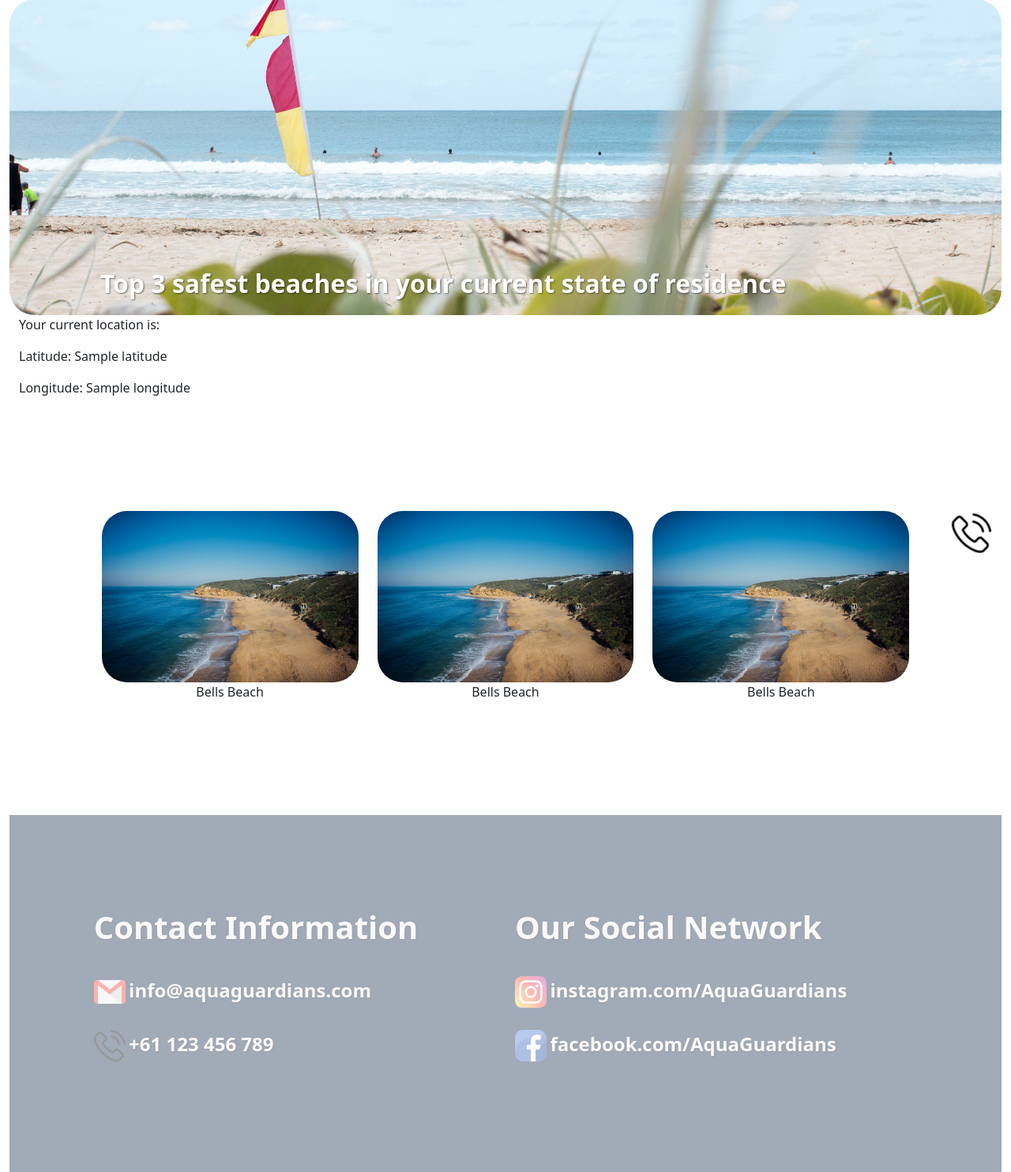
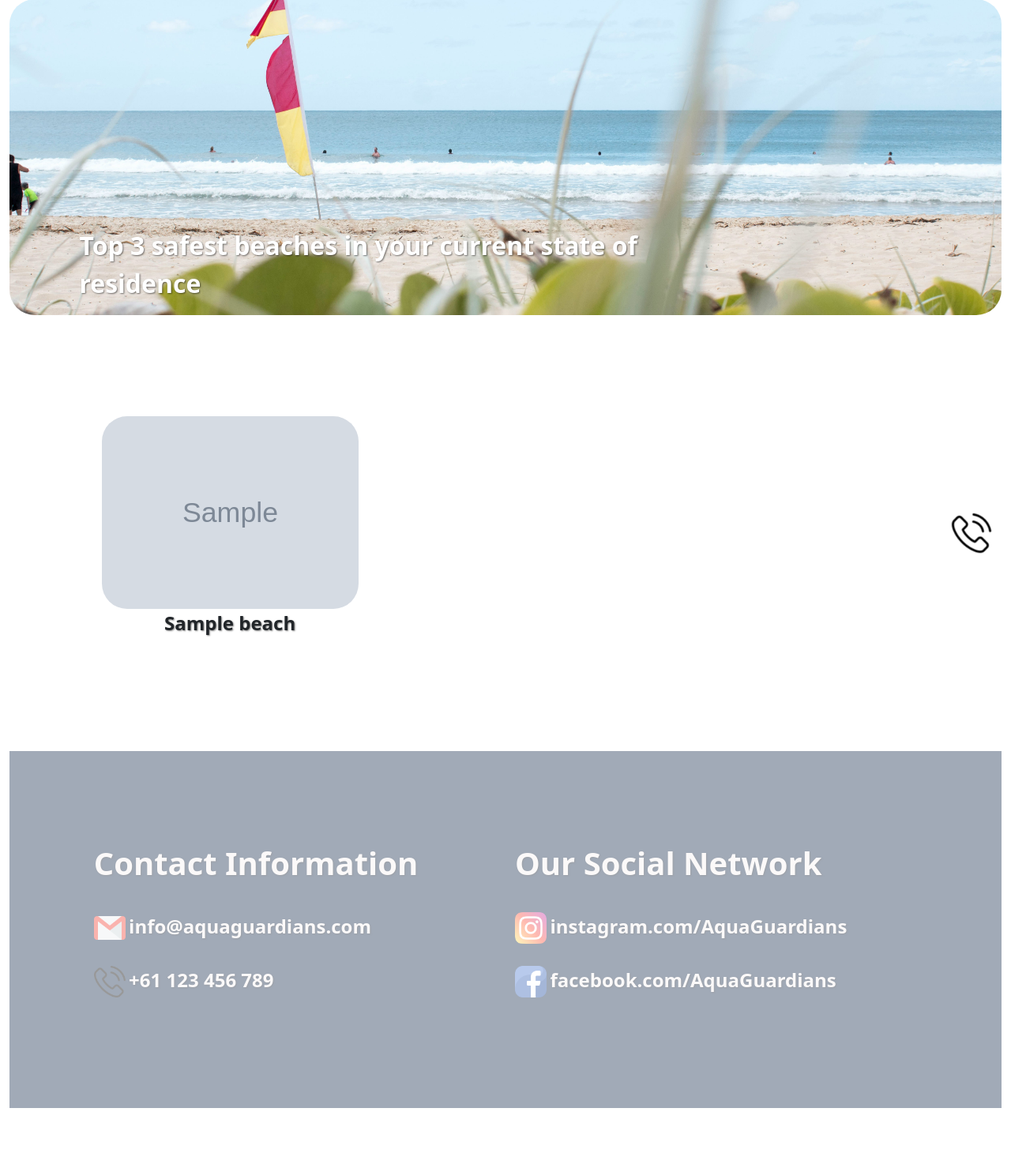
Before and after one commit to jtan0382/AquaGuardians, a Flask app: template templates/recommendation.html in a window 1280 px wide. Shown: the part 75-1559 px from the top of the page at 79% size. After the commit the page ends 1478 px from the top, so only its background shows below. Run offline with Flask 3, Linux system fonts and the light colour scheme; the visitor is signed in with stand-in values (Sample User, id 1); the template is opened without the code that fills it: most values are stand-ins (such as "Sample title", 1, 10 or a date in 2020); grey boxes marked "Sample" are stand-in pictures; parts of the project's set-up code (start-up, migrations or seed data) failed here and were passed over.

Commit message:
Updated all changes

```diff
--- a/controllers/RecommendationController.py
+++ b/controllers/RecommendationController.py
@@ -3,7 +3,6 @@ from flask import render_template, request
 from models.Recommendation import fetch_merged_data, score_beaches
 
 def index():
-    print("TEST MASUK")
     # Model parameters
     MODEL_PARAMS = {
         'a': 0.4,  # Weight for hazard rating
--- a/templates/recommendation.html
+++ b/templates/recommendation.html
@@ -15,6 +15,7 @@ block content %}
 					height: 50vh;
 				"
 			>
+				<div data-aos="fade-up" data-aos-duration="1000">
 					<div class="row w-100">
 						<div class="col-md-1"></div>
 						<!-- Aligning to the grid's padding -->
@@ -28,11 +29,12 @@ block content %}
 					</div>
 				</div>
 			</div>
+		</div>
 	</section>
 
-	<p>Your current location is:</p>
+	<!-- <p>Your current location is:</p>
 		<p>Latitude: {{ latitude }}</p>
-	<p>Longitude: {{ longitude }}</p>
+		<p>Longitude: {{ longitude }}</p> -->
 
 	<section id="list-beaches" class="list-beaches">
 		<div data-aos="fade-up">
@@ -43,6 +45,7 @@ block content %}
 					<div data-aos="fade-up" data-aos-duration="1000">
 						<div class="row">
 							<!-- #1 -->
+							{% for beach in top_beaches %}
 							<div class="col-md-4 my-3">
 								<a
 									type="button"
@@ -50,52 +53,17 @@ block content %}
 									data-bs-target="#bellsbeach1"
 								>
 									<img
-										src="/img/bellsbeach.jpg"
-										alt=""
-										class="img-fluid rounded-5"
+										src="{{beach['image_address']}}"
+										alt="{{beach['BEACH_NAME']}}"
+										class="img-fluid rounded-5 beach-image"
 									/>
 								</a>
 
 								<div class="d-flex justify-content-center align-items-center">
-									<p class="text">Bells Beach</p>
+									<p class="subtitle">{{beach['BEACH_NAME']}}</p>
 								</div>
 							</div>
-							<!-- #2 -->
-							<div class="col-md-4 my-3">
-								<a
-									type="button"
-									data-bs-toggle="modal"
-									data-bs-target="#bellsbeach2"
-								>
-									<img
-										src="/img/bellsbeach.jpg"
-										alt=""
-										class="img-fluid rounded-5"
-									/>
-								</a>
-
-								<div class="d-flex justify-content-center align-items-center">
-									<p class="text">Bells Beach</p>
-								</div>
-							</div>
-							<!-- #3 -->
-							<div class="col-md-4 my-3">
-								<a
-									type="button"
-									data-bs-toggle="modal"
-									data-bs-target="#bellsbeach3"
-								>
-									<img
-										src="/img/bellsbeach.jpg"
-										alt=""
-										class="img-fluid rounded-5"
-									/>
-								</a>
-
-								<div class="d-flex justify-content-center align-items-center">
-									<p class="text">Bells Beach</p>
-								</div>
-							</div>
+							{% endfor %}
 						</div>
 					</div>
 
@@ -110,16 +78,16 @@ block content %}
 <!-- #1 -->
 <div
 	class="modal fade"
-	id="bellsbeach1"
+	id="beachModal"
 	tabindex="-1"
 	role="dialog"
-	aria-labelledby="bellsbeach"
+	aria-labelledby="beachModalLabel"
 	aria-hidden="true"
 >
 	<div class="modal-dialog" role="document">
 		<div class="modal-content">
 			<div class="modal-header">
-				<h5 class="modal-title" id="exampleModalLabel">Bells Beach</h5>
+				<h5 class="modal-title" id="beachModalLabel">Bells Beach</h5>
 				<button
 					type="button"
 					class="close"
@@ -137,8 +105,9 @@ block content %}
 								src="/img/bellsbeach.jpg"
 								alt=""
 								class="img-fluid rounded-5"
+								id="beachModalImage"
 							/>
-							<p class="beach-description text mt-3">
+							<!-- <p class="beach-description text mt-3">
 									Lorem ipsum dolor, sit amet consectetur adipisicing elit. Non
 									praesentium inventore mollitia tenetur distinctio earum ipsam
 									provident! Natus, laborum sed quidem magni vero nulla minima
@@ -146,115 +115,7 @@ block content %}
 									temporibus, nihil repellat numquam laborum adipisci suscipit
 									soluta aperiam cumque! Beatae, nemo recusandae. Voluptates,
 									natus officiis.
-							</p>
-						</div>
-					</div>
-				</div>
-			</div>
-			<div class="modal-footer">
-				<button type="button" class="btn btn-secondary" data-bs-dismiss="modal">
-					Close
-				</button>
-				<!-- <button type="button" class="btn btn-primary">Save changes</button> -->
-			</div>
-		</div>
-	</div>
-</div>
-
-<!-- #2 -->
-<div
-	class="modal fade"
-	id="bellsbeach2"
-	tabindex="-1"
-	role="dialog"
-	aria-labelledby="bellsbeach"
-	aria-hidden="true"
->
-	<div class="modal-dialog" role="document">
-		<div class="modal-content">
-			<div class="modal-header">
-				<h5 class="modal-title" id="exampleModalLabel">Bells Beach</h5>
-				<button
-					type="button"
-					class="close"
-					data-bs-dismiss="modal"
-					aria-label="Close"
-				>
-					<span aria-hidden="true">&times;</span>
-				</button>
-			</div>
-			<div class="modal-body">
-				<div class="row">
-					<div class="col-md-12">
-						<div class="d-flex flex-column">
-							<img
-								src="/img/bellsbeach.jpg"
-								alt=""
-								class="img-fluid rounded-5"
-							/>
-							<p class="beach-description text mt-3">
-								Lorem ipsum dolor, sit amet consectetur adipisicing elit. Non
-								praesentium inventore mollitia tenetur distinctio earum ipsam
-								provident! Natus, laborum sed quidem magni vero nulla minima
-								magnam blanditiis! Sunt ut sapiente et ex dolores quo
-								temporibus, nihil repellat numquam laborum adipisci suscipit
-								soluta aperiam cumque! Beatae, nemo recusandae. Voluptates,
-								natus officiis.
-							</p>
-						</div>
-					</div>
-				</div>
-			</div>
-			<div class="modal-footer">
-				<button type="button" class="btn btn-secondary" data-bs-dismiss="modal">
-					Close
-				</button>
-				<!-- <button type="button" class="btn btn-primary">Save changes</button> -->
-			</div>
-		</div>
-	</div>
-</div>
-
-<!-- #3 -->
-<div
-	class="modal fade"
-	id="bellsbeach3"
-	tabindex="-1"
-	role="dialog"
-	aria-labelledby="bellsbeach"
-	aria-hidden="true"
->
-	<div class="modal-dialog" role="document">
-		<div class="modal-content">
-			<div class="modal-header">
-				<h5 class="modal-title" id="exampleModalLabel">Bells Beach</h5>
-				<button
-					type="button"
-					class="close"
-					data-bs-dismiss="modal"
-					aria-label="Close"
-				>
-					<span aria-hidden="true">&times;</span>
-				</button>
-			</div>
-			<div class="modal-body">
-				<div class="row">
-					<div class="col-md-12">
-						<div class="d-flex flex-column">
-							<img
-								src="/img/bellsbeach.jpg"
-								alt=""
-								class="img-fluid rounded-5"
-							/>
-							<p class="beach-description text mt-3">
-								Lorem ipsum dolor, sit amet consectetur adipisicing elit. Non
-								praesentium inventore mollitia tenetur distinctio earum ipsam
-								provident! Natus, laborum sed quidem magni vero nulla minima
-								magnam blanditiis! Sunt ut sapiente et ex dolores quo
-								temporibus, nihil repellat numquam laborum adipisci suscipit
-								soluta aperiam cumque! Beatae, nemo recusandae. Voluptates,
-								natus officiis.
-							</p>
+								</p> -->
 						</div>
 					</div>
 				</div>
```
Also changed, not shown: templates/home.html (indentation only). Lines whose indentation alone changed are shown as unchanged.
